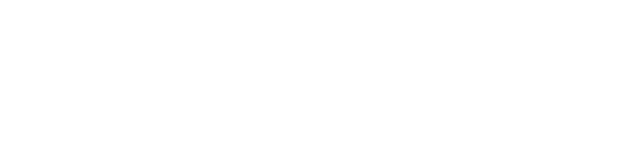
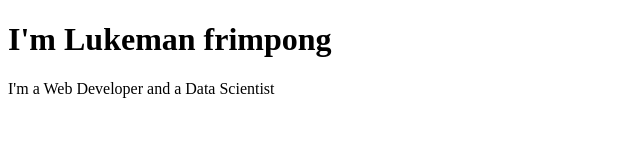
Before and after one commit to lukemanfrimpongmanso/portfolio_website, a plain HTML site: page index.html in a window 1280 px wide. Shown: the whole page, without its empty margins (0-640 px from the left). Drawn offline with Linux system fonts and the light colour scheme.

Commit message:
header added

```diff
--- a/index.html
+++ b/index.html
@@ -4,9 +4,10 @@
     <meta charset="UTF-8">
     <meta http-equiv="X-UA-Compatible" content="IE=edge">
     <meta name="viewport" content="width=device-width, initial-scale=1.0">
-    <title>Document</title>
+    <title>Lukeman Frimpong</title>
 </head>
 <body>
-
+    <h1>I'm Lukeman frimpong</h1>
+    <p>I'm a Web Developer and a Data Scientist</p>
 </body>
 </html>
```
